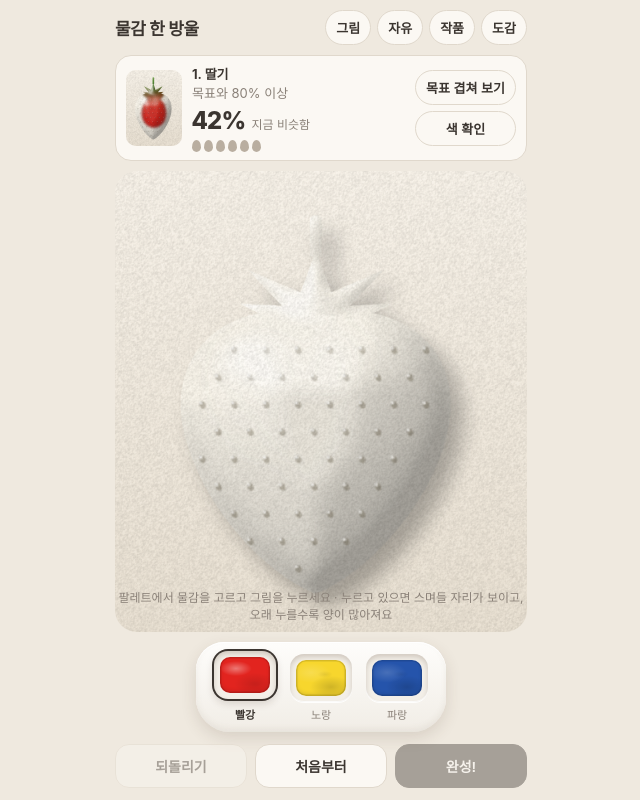
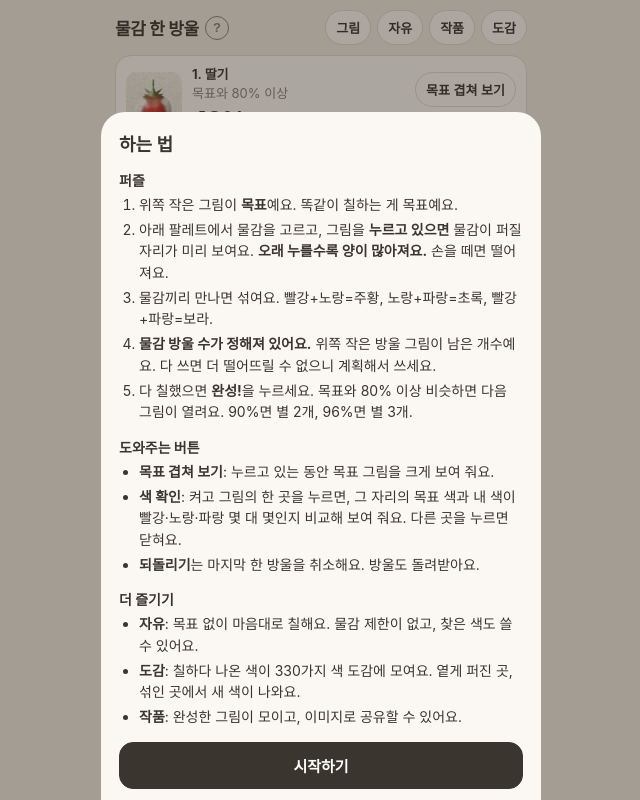
Before and after one commit to redhairalice/coloring, a plain HTML site: page index.html in a window 1280 px wide. Shown: the whole page, without its empty margins (319-959 px from the left). Drawn offline with Linux system fonts and the light colour scheme.

Commit message:
하는 법 안내, 남은 물감 표시, 색 확인 창 자동 닫기
Co-Authored-By: Claude Opus 5.5 <noreply@anthropic.com>
Claude-Session: https://claude.ai/code/session_01P8u2MtPErhzTRdxxAtUvqG

```diff
--- a/index.html
+++ b/index.html
@@ -37,6 +37,13 @@ header .sp { flex: 1; }
 #dropsLeft i { width: 9px; height: 12px; border-radius: 50% 50% 50% 50% / 60% 60% 40% 40%; background: #b9aea0; display: block; }
 #dropsLeft i.used { opacity: .25; }
 #peek { flex: none; }
+.qhelp { width: 24px; height: 24px; border-radius: 50%; border: 1.5px solid var(--muted); background: none; color: var(--muted); font-weight: 800; font-size: 13px; padding: 0; line-height: 1; }
+.sheet.help { text-align: left; }
+.sheet.help h3 { font-size: 14px; margin: 14px 0 4px; }
+.sheet.help ol, .sheet.help ul { margin: 0; padding-left: 20px; font-size: 14px; line-height: 1.55; color: var(--ink); }
+.sheet.help li { margin: 3px 0; }
+.dropsTxt { font-size: 11.5px; color: var(--muted); margin-left: 4px; align-self: center; }
+.dropsTxt.out { color: var(--accent); font-weight: 700; }
 #palette.fpal { width: 100%; }
 .side { display: flex; flex-direction: column; gap: 6px; flex: none; }
 #probeBtn[aria-pressed=true] { background: var(--ink); color: #fff; border-color: var(--ink); }
@@ -132,7 +139,7 @@ header .sp { flex: 1; }
 </head>
 <body>
 <div id="app">
-  <header><h1>물감 한 방울</h1><span class="sp"></span><button class="ibtn" id="btnLevels">그림</button><button class="ibtn" id="btnFree">자유</button><button class="ibtn" id="btnGal">작품</button><button class="ibtn" id="btnDex">도감</button></header>
+  <header><h1>물감 한 방울</h1><button class="qhelp" id="btnHelp" aria-label="하는 법">?</button><span class="sp"></span><button class="ibtn" id="btnLevels">그림</button><button class="ibtn" id="btnFree">자유</button><button class="ibtn" id="btnGal">작품</button><button class="ibtn" id="btnDex">도감</button></header>
   <div class="info">
     <canvas id="thumb" width="112" height="152"></canvas>
     <div class="txt">
@@ -160,6 +167,30 @@ header .sp { flex: 1; }
   <div class="fpal" id="fpal"></div>
 </div>
 <div class="modal" id="mSketch" hidden><div class="sheet"><h2>밑그림 고르기</h2><p>퍼즐에서 발견한 색은 팔레트에 섞인 물감으로 들어와요.</p><div class="levels" id="sketchGrid"></div><div class="row"><button data-close>닫기</button></div></div></div>
+<div class="modal" id="mHelp" hidden><div class="sheet help">
+  <h2>하는 법</h2>
+  <h3>퍼즐</h3>
+  <ol>
+    <li>위쪽 작은 그림이 <b>목표</b>예요. 똑같이 칠하는 게 목표예요.</li>
+    <li>아래 팔레트에서 물감을 고르고, 그림을 <b>누르고 있으면</b> 물감이 퍼질 자리가 미리 보여요. <b>오래 누를수록 양이 많아져요.</b> 손을 떼면 떨어져요.</li>
+    <li>물감끼리 만나면 섞여요. 빨강+노랑=주황, 노랑+파랑=초록, 빨강+파랑=보라.</li>
+    <li><b>물감 방울 수가 정해져 있어요.</b> 위쪽 작은 방울 그림이 남은 개수예요. 다 쓰면 더 떨어뜨릴 수 없으니 계획해서 쓰세요.</li>
+    <li>다 칠했으면 <b>완성!</b>을 누르세요. 목표와 80% 이상 비슷하면 다음 그림이 열려요. 90%면 별 2개, 96%면 별 3개.</li>
+  </ol>
+  <h3>도와주는 버튼</h3>
+  <ul>
+    <li><b>목표 겹쳐 보기</b>: 누르고 있는 동안 목표 그림을 크게 보여 줘요.</li>
+    <li><b>색 확인</b>: 켜고 그림의 한 곳을 누르면, 그 자리의 목표 색과 내 색이 빨강·노랑·파랑 몇 대 몇인지 비교해 보여 줘요. 다른 곳을 누르면 닫혀요.</li>
+    <li><b>되돌리기</b>는 마지막 한 방울을 취소해요. 방울도 돌려받아요.</li>
+  </ul>
+  <h3>더 즐기기</h3>
+  <ul>
+    <li><b>자유</b>: 목표 없이 마음대로 칠해요. 물감 제한이 없고, 찾은 색도 쓸 수 있어요.</li>
+    <li><b>도감</b>: 칠하다 나온 색이 330가지 색 도감에 모여요. 옅게 퍼진 곳, 섞인 곳에서 새 색이 나와요.</li>
+    <li><b>작품</b>: 완성한 그림이 모이고, 이미지로 공유할 수 있어요.</li>
+  </ul>
+  <div class="row"><button class="primary" data-close>시작하기</button></div>
+</div></div>
 <div class="modal" id="mResult" hidden><div class="sheet" id="resultBody"></div></div>
 <div class="modal" id="mDex" hidden><div class="sheet"><h2>색 도감</h2><p id="dexCount"></p><div class="dex" id="dexGrid"></div><div class="row"><button data-close>닫기</button></div></div></div>
 <div class="modal" id="mGal" hidden><div class="sheet"><h2>내 작품</h2><p id="galCount"></p><div class="levels" id="galGrid"></div><div class="row"><button data-close>닫기</button></div></div></div>
@@ -492,7 +523,7 @@ function updateInfo() {
   if (freeMode) { document.getElementById('btnUndo').disabled = !hist.length || busy; document.getElementById('btnDone').disabled = busy || !used; return 0; }
   const s = similarity(cur, target);
   document.getElementById('sim').textContent = Math.round(s * 100) + '%';
-  document.getElementById('dropsLeft').innerHTML = Array.from({ length: maxDrops }, (_, i) => `<i class="${i < used ? 'used' : ''}"></i>`).join('');
+  const left = maxDrops - used; document.getElementById('dropsLeft').innerHTML = Array.from({ length: maxDrops }, (_, i) => `<i class="${i < used ? 'used' : ''}"></i>`).join('') + `<span class="dropsTxt ${left ? '' : 'out'}">${left ? `물감 ${left}방울 남음` : '물감을 다 썼어요'}</span>`;
   document.getElementById('btnUndo').disabled = !hist.length || busy;
   document.getElementById('btnDone').disabled = busy || !used;
   return s;
@@ -555,9 +586,15 @@ function showProbe() {
   el.style.left = Math.max(4, Math.min(wr.width - w - 4, px - w / 2)) + 'px';
   el.style.top = (py - h - 22 > 0 ? py - h - 22 : py + 22) + 'px';
 }
+document.addEventListener('pointerdown', e => {
+  if (!probe) return;
+  if (e.target.closest('#probe') || e.target.closest('#probeBtn') || (probing && e.target === cv)) return;
+  probe = null; probing = false; document.getElementById('probeBtn').setAttribute('aria-pressed', false); showProbe(); draw();
+}, true);
 document.getElementById('probeBtn').onclick = e => { probing = !probing; e.currentTarget.setAttribute('aria-pressed', probing); if (!probing) probe = null; showProbe(); draw(); document.getElementById('hint').textContent = probing ? '그림의 한 곳을 누르면 목표와 내 그림의 물감 비율을 비교해요' : '팔레트에서 물감을 고르고 그림을 누르세요'; document.getElementById('hint').style.opacity = 1; };
 cv.addEventListener('pointerdown', e => {
   if (probing) { const g = gridPos(e); probe = { x: g.x, y: g.y }; document.getElementById('hint').style.opacity = 0; showProbe(); draw(); return; }
+  if (!freeMode && used >= maxDrops && !busy) { const h = document.getElementById('hint'); h.textContent = '물감을 다 썼어요 · 완성!을 누르거나 되돌리기로 한 방울 돌려받으세요'; h.style.opacity = 1; return; }
   if (busy || used >= maxDrops || (peek && !freeMode)) return;
   const g = gridPos(e); cv.setPointerCapture(e.pointerId);
   press = { x: g.x, y: g.y, t0: performance.now(), sy: e.clientY, cy: e.clientY };
@@ -704,6 +741,8 @@ document.getElementById('btnGal').onclick = () => {
   const next = () => { if (k >= btns.length || document.getElementById('mGal').hidden) return; const b = btns[k++], w = G[+b.dataset.i]; if (w.free) { const sk = SKETCHES.find(x => x.id === w.free); if (sk) drawPage(b.querySelector('canvas').getContext('2d'), Paper.decode(w.g), sk, 120, 160); } else { const r = replay(w); if (r) renderObject(b.querySelector('canvas'), r.c, r.l, 120, 162, false); } b.onclick = () => openWork(w); setTimeout(next, 0); };
   next();
 };
+document.getElementById('btnHelp').onclick = () => document.getElementById('mHelp').hidden = false;
+if (!save.seenHelp) { save.seenHelp = 1; persist(); setTimeout(() => document.getElementById('mHelp').hidden = false, 300); }
 document.querySelectorAll('[data-close]').forEach(b => b.onclick = () => b.closest('.modal').hidden = true);
 document.querySelectorAll('.modal').forEach(m => m.addEventListener('click', e => { if (e.target === m) m.hidden = true; }));
 
--- a/sw.js
+++ b/sw.js
@@ -1,5 +1,5 @@
 // Offline support: serve the saved copy right away, refresh it in the background.
-const CACHE = 'mulgam-v1';
+const CACHE = 'mulgam-v2';
 const FILES = ['./', './index.html', './manifest.webmanifest', './icon-192.png', './icon-512.png', './icon-180.png'];
 self.addEventListener('install', e => { e.waitUntil(caches.open(CACHE).then(c => c.addAll(FILES))); self.skipWaiting(); });
 self.addEventListener('activate', e => { e.waitUntil(caches.keys().then(ks => Promise.all(ks.filter(k => k !== CACHE).map(k => caches.delete(k))))); self.clients.claim(); });
```
